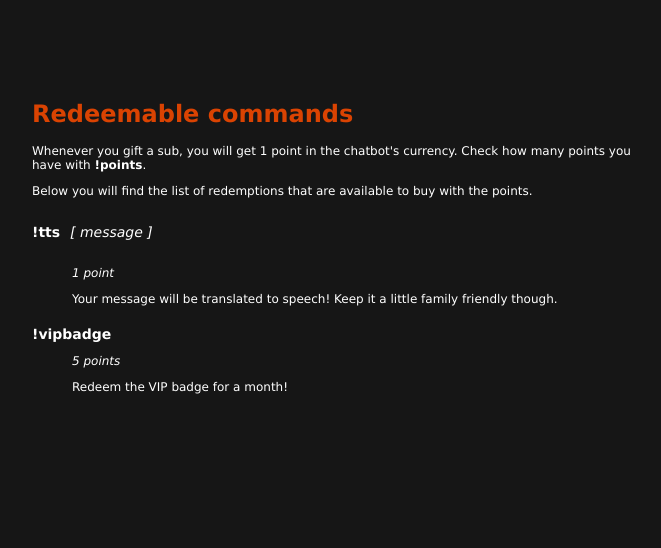
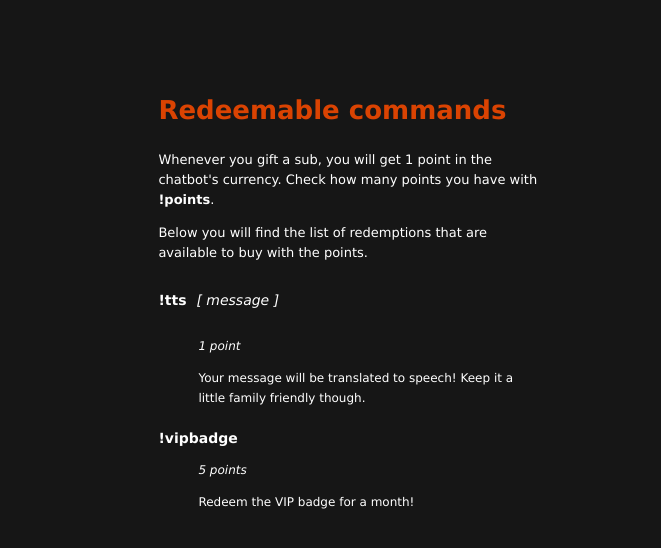
Before and after one commit to CaveMobster/commands, a plain HTML site: page giftsubs/index.html in a window 1280 px wide. Shown: the whole page, without its empty margins (292-953 px from the left). Drawn offline with Linux system fonts and the light colour scheme.

Commit message:
Update main.css

```diff
--- a/css/main.css
+++ b/css/main.css
@@ -2,16 +2,18 @@ body {
   background-color: #161616;
   color: #FFF;
   font-family: Verdana, Arial, sans-serif;
-  font-size: 12px;
+  font-size: 13px;
+  line-height: 15pt;
 }
 
 .container {
-  width: 50%;
+  width: 30%;
   margin: 100px auto 0 auto;
 }
 
 h1 {
   color: #da4302;
+  margin-bottom: 30px;
 }
 
 dt {
@@ -29,6 +31,7 @@ dt {
 
 dd {
   margin-bottom: 20px;
+  font-size: 12px;
 }
 
 .points {
```
